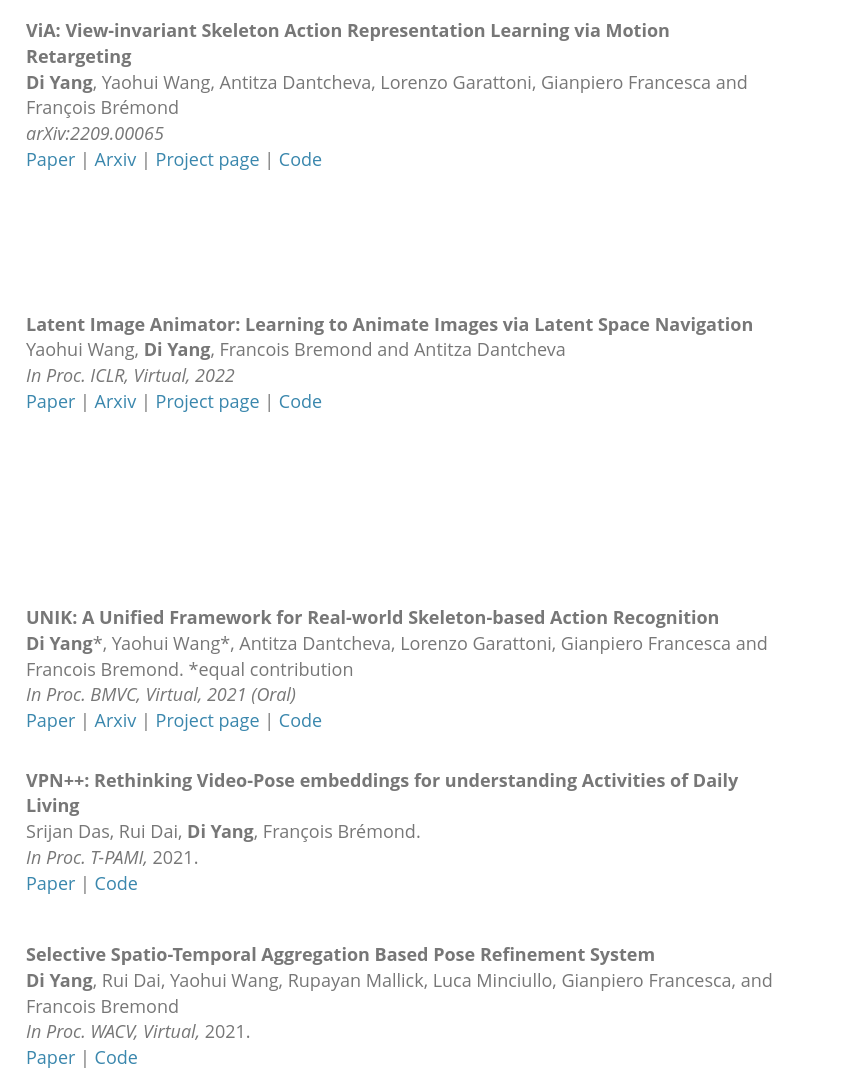
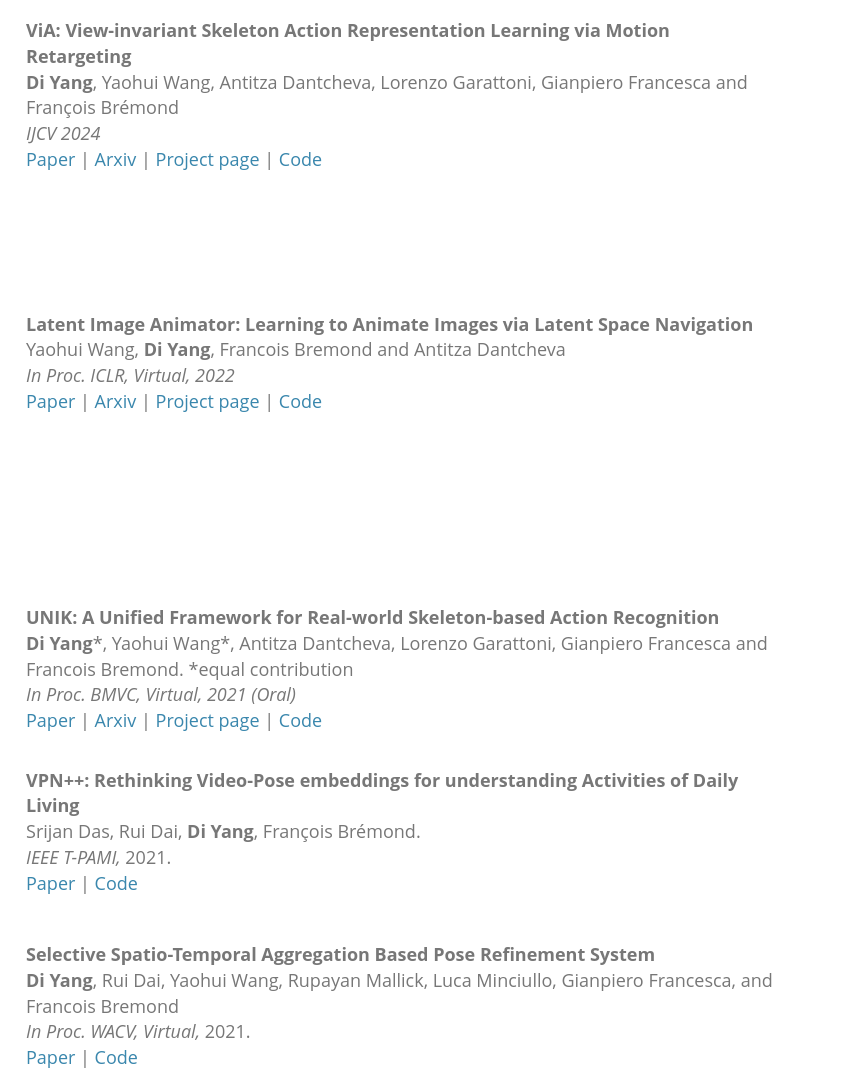
Before and after one commit to walker1126/walker1126.github.io, a plain HTML site: page index.html in a window 1280 px wide. Shown: the part 1105-2174 px from the top of the page, 434-1280 px from the left. Drawn offline with Linux system fonts and the light colour scheme; files whose address does not match are found by name; a web font is replaced by a local one.

Commit message:
Update index.html

```diff
--- a/index.html
+++ b/index.html
@@ -187,7 +187,7 @@
               <div class="col-xs-12 col-sm-8 col-md-8">
                 <strong>ViA: View-invariant Skeleton Action Representation Learning via Motion Retargeting</strong><br>
                 <b>Di Yang</b>, Yaohui Wang, Antitza Dantcheva, Lorenzo Garattoni, Gianpiero Francesca and François Brémond<br>
-                <em>arXiv:2209.00065</em></br>
+                <em>IJCV 2024</em></br>
                 <a href="", class="text-info">Paper</a> |
                 <a href="https://arxiv.org/abs/2209.00065", class="text-info">Arxiv</a> |
                 <a href='https://walker-a11y.github.io/ViA-project/', class='text-info'>Project page</a> |
@@ -246,7 +246,7 @@
               <div class="col-xs-12 col-sm-8 col-md-8">
                 <strong>VPN++: Rethinking Video-Pose embeddings for understanding Activities of Daily Living</strong><br>
                 Srijan Das, Rui Dai, <b>Di Yang</b>, François Brémond.<br>
-                <em>In Proc. T-PAMI,</em> 2021.<br>
+                <em>IEEE T-PAMI,</em> 2021.<br>
                 <a href="https://arxiv.org/abs/2105.08141", class="text-info">Paper</a> |
 		<a href="https://github.com/srijandas07/vpnplusplus/", class="text-info">Code</b></a>
                 <div style="height:30px;"></div>
```
